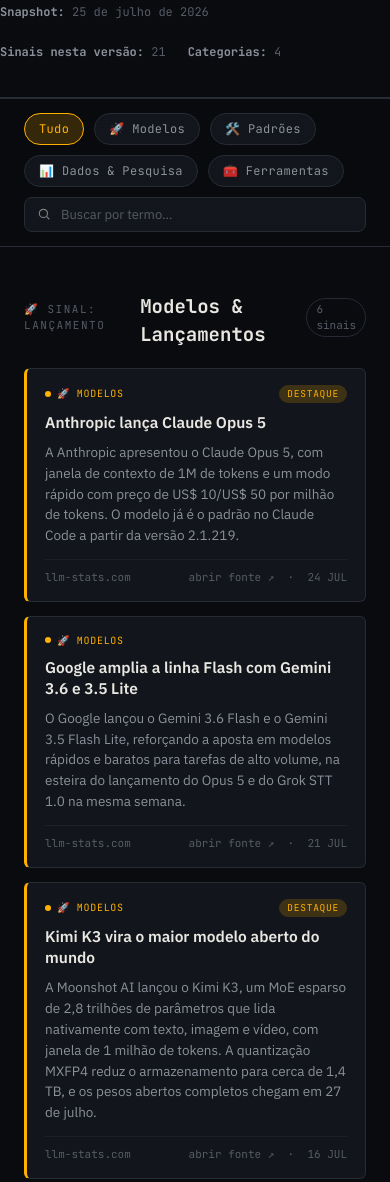
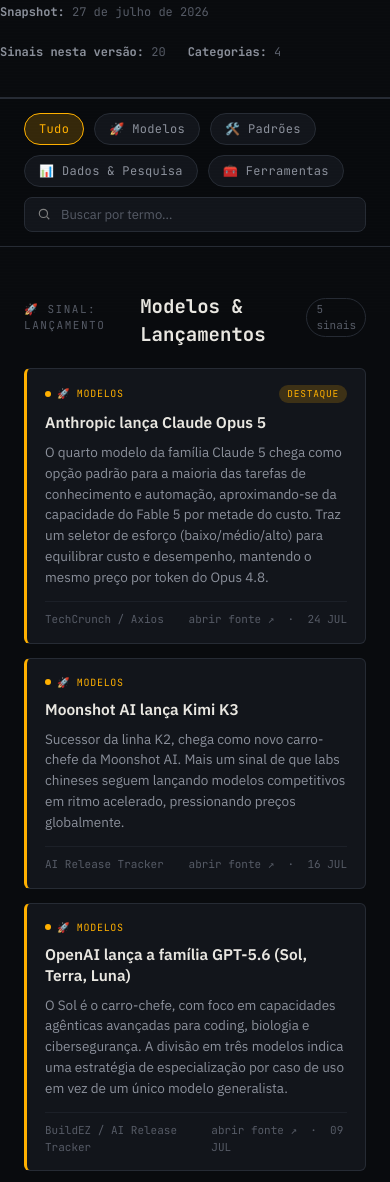
Before and after one commit to RafaelCusma/ai_engineering_radar, a plain HTML site: page index.html in a window 390 px wide. Shown: the part 532-1714 px from the top of the page. Drawn offline with Linux system fonts and the light colour scheme.

Commit message:
Publica Radar de AI Engineering — snapshot 2026-07-27

```diff
--- a/index.html
+++ b/index.html
@@ -310,15 +310,15 @@
 <header>
   <div class="topbar">
     <span><span class="dot-live"></span>RADAR DE AI ENGINEERING — SNAPSHOT LOCAL</span>
-    <span id="clock-label">25 JUL 2026</span>
+    <span id="clock-label">27 JUL 2026</span>
   </div>
   <div class="wrap hero">
     <div>
       <h1>Radar de <span>AI Engineering</span></h1>
       <p class="lede">Painel pessoal com os sinais mais relevantes da semana em IA aplicada à engenharia: novos modelos, padrões de arquitetura de agentes, dados/pesquisa que importam na prática e o que mudou nas ferramentas do dia a dia.</p>
       <div class="meta-row">
-        <span><b>Snapshot:</b> 25 de julho de 2026</span>
-        <span><b>Sinais nesta versão:</b> 21</span>
+        <span><b>Snapshot:</b> 27 de julho de 2026</span>
+        <span><b>Sinais nesta versão:</b> 20</span>
         <span><b>Categorias:</b> 4</span>
       </div>
     </div>
@@ -335,7 +335,7 @@
         <div class="blip" style="top:44%; left:78%; animation-delay:1.4s;"></div>
         <div class="blip" style="top:78%; left:70%; animation-delay:2.1s;"></div>
       </div>
-      <div class="scope-caption">6 sinais em destaque hoje</div>
+      <div class="scope-caption">4 sinais em destaque hoje</div>
     </div>
   </div>
 </header>
@@ -399,7 +399,7 @@
 
   <footer>
     <span>Radar de AI Engineering · gerado com Claude</span>
-    <span>Snapshot: 25 JUL 2026 · uso pessoal, offline-first</span>
+    <span>Snapshot: 27 JUL 2026 · uso pessoal, offline-first</span>
   </footer>
 </div>
 
@@ -407,192 +407,183 @@
 const DATA = [
   {
     "cat": "modelos",
-    "date": "2026-07-16",
-    "hot": true,
-    "title": "Kimi K3 vira o maior modelo aberto do mundo",
-    "summary": "A Moonshot AI lançou o Kimi K3, um MoE esparso de 2,8 trilhões de parâmetros que lida nativamente com texto, imagem e vídeo, com janela de 1 milhão de tokens. A quantização MXFP4 reduz o armazenamento para cerca de 1,4 TB, e os pesos abertos completos chegam em 27 de julho.",
-    "source": "llm-stats.com",
-    "url": "https://llm-stats.com/ai-news"
-  },
-  {
-    "cat": "modelos",
     "date": "2026-07-24",
     "hot": true,
     "title": "Anthropic lança Claude Opus 5",
-    "summary": "A Anthropic apresentou o Claude Opus 5, com janela de contexto de 1M de tokens e um modo rápido com preço de US$ 10/US$ 50 por milhão de tokens. O modelo já é o padrão no Claude Code a partir da versão 2.1.219.",
-    "source": "llm-stats.com",
-    "url": "https://llm-stats.com/ai-news"
-  },
-  {
-    "cat": "modelos",
-    "date": "2026-07-14",
-    "hot": false,
-    "title": "OpenAI libera a família GPT-5.6",
-    "summary": "A GPT-5.6 chegou como uma linha de três modelos — Sol, Terra e Luna — após revisão do Departamento de Comércio dos EUA cliente a cliente. Sol traz um novo modo de subagente 'Ultra', enquanto Terra mira qualidade próxima do GPT-5.5 pela metade do custo.",
-    "source": "llm-stats.com",
-    "url": "https://llm-stats.com/llm-updates"
-  },
-  {
-    "cat": "modelos",
-    "date": "2026-07-08",
-    "hot": false,
-    "title": "xAI acelera com Grok 4.5",
-    "summary": "O Grok 4.5 chegou reforçando as alegações de desempenho em código e tarefas de conhecimento, com menor consumo de tokens por tarefa em relação à geração anterior.",
-    "source": "llm-stats.com",
-    "url": "https://llm-stats.com/ai-news"
+    "summary": "O quarto modelo da família Claude 5 chega como opção padrão para a maioria das tarefas de conhecimento e automação, aproximando-se da capacidade do Fable 5 por metade do custo. Traz um seletor de esforço (baixo/médio/alto) para equilibrar custo e desempenho, mantendo o mesmo preço por token do Opus 4.8.",
+    "source": "TechCrunch / Axios",
+    "url": "https://techcrunch.com/2026/07/24/anthropic-launches-opus-5/"
   },
   {
     "cat": "modelos",
     "date": "2026-07-09",
     "hot": false,
-    "title": "Meta cobra pela primeira vez pelo próprio modelo",
-    "summary": "A Meta lançou o Muse Spark 1.1, seu modelo mais capaz até agora para codificação e tarefas agênticas no mundo real, e passou a cobrar desenvolvedores pelo uso via nova Meta Model API — uma mudança de postura em relação à gratuidade anterior.",
-    "source": "llm-stats.com",
-    "url": "https://llm-stats.com/ai-news"
+    "title": "OpenAI lança a família GPT-5.6 (Sol, Terra, Luna)",
+    "summary": "O Sol é o carro-chefe, com foco em capacidades agênticas avançadas para coding, biologia e cibersegurança. A divisão em três modelos indica uma estratégia de especialização por caso de uso em vez de um único modelo generalista.",
+    "source": "BuildEZ / AI Release Tracker",
+    "url": "https://aireleasetracker.com/latest"
   },
   {
     "cat": "modelos",
-    "date": "2026-07-21",
+    "date": "2026-07-01",
     "hot": false,
-    "title": "Google amplia a linha Flash com Gemini 3.6 e 3.5 Lite",
-    "summary": "O Google lançou o Gemini 3.6 Flash e o Gemini 3.5 Flash Lite, reforçando a aposta em modelos rápidos e baratos para tarefas de alto volume, na esteira do lançamento do Opus 5 e do Grok STT 1.0 na mesma semana.",
-    "source": "llm-stats.com",
-    "url": "https://llm-stats.com/ai-news"
+    "title": "xAI anuncia Grok 4.5",
+    "summary": "Musk posiciona o novo modelo como equivalente em classe ao Opus, porém mais rápido, mais eficiente em tokens e mais barato de operar. Reforça a corrida por eficiência de custo além de puro ganho de benchmark.",
+    "source": "felloai.com",
+    "url": "https://felloai.com/best-ai-models/"
+  },
+  {
+    "cat": "modelos",
+    "date": "2026-07-09",
+    "hot": false,
+    "title": "Meta lança Muse Spark 1.1 e passa a cobrar por API própria",
+    "summary": "O modelo é o mais capaz da Meta até agora para coding e tarefas agênticas do mundo real. Pela primeira vez, a empresa cobra desenvolvedores pelo uso via Meta Model API, sinalizando uma virada de estratégia de modelos gratuitos para monetização direta.",
+    "source": "BuildEZ Blog",
+    "url": "https://buildez.ai/blog/ai-new-model-july-2026-developments"
+  },
+  {
+    "cat": "modelos",
+    "date": "2026-07-16",
+    "hot": false,
+    "title": "Moonshot AI lança Kimi K3",
+    "summary": "Sucessor da linha K2, chega como novo carro-chefe da Moonshot AI. Mais um sinal de que labs chineses seguem lançando modelos competitivos em ritmo acelerado, pressionando preços globalmente.",
+    "source": "AI Release Tracker",
+    "url": "https://aireleasetracker.com/latest"
   },
   {
     "cat": "padroes",
     "date": "2026-07-28",
     "hot": true,
-    "title": "MCP muda de arquitetura em atualização de especificação",
-    "summary": "A nova versão da especificação MCP, com data de publicação em 28 de julho, remove o modelo de sessão da camada de protocolo e elimina o handshake initialize/initialized. A autorização passa a se alinhar a OAuth 2.1 e OpenID Connect, tornando servidores MCP formalmente servidores de recursos OAuth 2.1.",
-    "source": "WorkOS",
-    "url": "https://workos.com/blog/mcp-2026-spec-agent-authentication"
-  },
-  {
-    "cat": "padroes",
-    "date": "2026-06-15",
-    "hot": false,
-    "title": "A2A atinge v1.0 e sai da fase experimental",
-    "summary": "O protocolo A2A chegou à versão 1.0 com Agent Cards assinados para verificação criptográfica, mais de 150 organizações em produção e SDKs em cinco linguagens — consolidando-se como o padrão de comunicação entre agentes ao lado do MCP.",
-    "source": "Zylos Research",
-    "url": "https://zylos.ai/research/2026-03-26-agent-interoperability-protocols-mcp-a2a-acp-convergence/"
+    "title": "MCP recebe sua maior atualização de spec desde o lançamento",
+    "summary": "A versão 2026-07-28 remove o handshake de inicialização e o conceito de sessão fixa a uma instância de servidor: capacidades do cliente agora viajam em metadados a cada requisição, e um novo método permite descobrir capacidades do servidor sob demanda. O objetivo é permitir que qualquer instância atenda qualquer requisição, eliminando sticky sessions.",
+    "source": "WorkOS / Agentic AI Foundation",
+    "url": "https://aaif.io/blog/mcp-2026-07-28-whats-changing-and-how-to-migrate"
   },
   {
     "cat": "padroes",
     "date": "2026-07-20",
     "hot": false,
-    "title": "A pilha de protocolos agênticos ganha forma",
-    "summary": "Analistas descrevem 2026 como o ano em que o stack de padrões para IA agêntica se solidifica: MCP para ferramentas, A2A para comunicação entre agentes, WebMCP para o navegador e OSI cobrindo pagamentos, identidade e segurança.",
-    "source": "DataLakehouse Hub",
-    "url": "https://datalakehousehub.com/blog/state-of-agentic-ai-standards-2026/"
+    "title": "MCP passa a ser hospedado pela Agentic AI Foundation (Linux Foundation)",
+    "summary": "A mudança de governança busca garantir neutralidade no protocolo à medida que ele cresce além de ferramentas locais para uma arquitetura distribuída. Autorização também fica mais rígida: um token emitido para um servidor MCP não pode mais ser reutilizado em outro.",
+    "source": "Agentic AI Foundation (AAIF)",
+    "url": "https://aaif.io/blog/mcp-is-growing-up"
   },
   {
     "cat": "padroes",
     "date": "2026-07-15",
     "hot": false,
-    "title": "Agentes de código passam a expor o plano antes de agir",
-    "summary": "O Cursor passou a responder com um plano antes de começar a executar, permitindo que o usuário intervenha cedo, e atualiza o status a cada etapa do trabalho. O padrão de 'plan-first' vem se espalhando entre agentes de codificação como forma de aumentar a confiança do usuário.",
-    "source": "Gradually.ai",
-    "url": "https://www.gradually.ai/en/changelogs/cursor/"
+    "title": "WebMCP ganha tração como camada de agentes para o navegador",
+    "summary": "O padrão evolui para permitir que sites exponham ferramentas diretamente a agentes de IA rodando no browser, complementando MCP e A2A. Ainda é um padrão em consolidação, mas já aparece como peça da pilha agêntica que está se formando ao longo de 2026.",
+    "source": "Spronta",
+    "url": "https://www.spronta.com/blog/state-of-webmcp-july-2026/"
   },
   {
     "cat": "padroes",
-    "date": "2026-07-18",
+    "date": "2026-07-10",
     "hot": false,
-    "title": "Codex reforça guardrails após regressão de prompting",
-    "summary": "A OpenAI restaurou o comportamento de auto-revisão do 'Guardian' no Codex após uma regressão que alterava política, formato de requisição e comportamento das ferramentas — um lembrete de como guardrails de segurança em agentes ainda são frágeis a mudanças de prompt.",
-    "source": "Releasebot",
-    "url": "https://releasebot.io/updates/openai/codex"
+    "title": "Stack de padrões agênticos se consolida: MCP, A2A, WebMCP e OSI",
+    "summary": "Uma visão geral do estado da arte mostra camadas se especializando: MCP para acesso a ferramentas e dados, A2A para comunicação entre agentes, WebMCP para agentes no browser. A tendência é interoperabilidade entre protocolos em vez de um vencedor único.",
+    "source": "DEV Community",
+    "url": "https://dev.to/alexmercedcoder/the-state-of-agentic-ai-standards-in-2026-mcp-a2a-webmcp-osi-and-the-protocol-stack-taking-3o2l"
+  },
+  {
+    "cat": "padroes",
+    "date": "2026-07-06",
+    "hot": false,
+    "title": "LangChain e LangGraph oficializam a versão 1.0 e mudam o padrão de orquestração",
+    "summary": "O AgentExecutor entra em modo de manutenção até dezembro de 2026, sendo substituído por create_react_agent() para padrões prontos ou StateGraph do LangGraph para orquestração customizada. É um sinal claro de maturação do framework em direção a padrões mais explícitos de controle de estado.",
+    "source": "LangChain Blog",
+    "url": "https://www.langchain.com/blog/langchain-langgraph-1dot0"
   },
   {
     "cat": "dados",
-    "date": "2026-07-02",
+    "date": "2026-07-22",
+    "hot": true,
+    "title": "Hyperscalers devem investir entre US$ 660 e 690 bilhões em capex de IA em 2026",
+    "summary": "Microsoft, Alphabet, Amazon, Meta e Oracle juntas projetam esse volume de investimento em infraestrutura, um salto expressivo sobre 2025. Só a Microsoft adicionou quase 1 gigawatt de capacidade de data center no segundo trimestre fiscal, com boa parte do capex indo para GPUs e silício customizado de inferência.",
+    "source": "Futurum Group",
+    "url": "https://futurumgroup.com/insights/ai-capex-2026-the-690b-infrastructure-sprint/"
+  },
+  {
+    "cat": "dados",
+    "date": "2026-07-01",
     "hot": false,
-    "title": "Novo benchmark mede evolução autônoma de políticas em agentes",
-    "summary": "O paper EvoPolicyGym, publicado no arXiv em 2 de julho, avalia como agentes LLM aprimoram políticas iterativamente sob restrição de orçamento. O GPT-5.5 liderou nos 16 ambientes de teste avaliados pelos autores.",
-    "source": "arXiv / MasterNodeAI",
-    "url": "https://www.masternodeai.com/en/news/evopolicygym-autonomous-policy-evolution-benchmark"
+    "title": "Memória de agentes vira componente arquitetural de primeira classe",
+    "summary": "Um levantamento sobre o estado da memória em agentes de IA em 2026 mostra que o tema ganhou benchmark suite própria, literatura de pesquisa dedicada e um ecossistema crescente de ferramentas. Gaps de até 15 pontos de acurácia entre arquiteturas em consultas temporais tornam a escolha de arquitetura de memória mais decisiva do que parecia.",
+    "source": "Mem0",
+    "url": "https://mem0.ai/blog/state-of-ai-agent-memory-2026"
+  },
+  {
+    "cat": "dados",
+    "date": "2026-07-05",
+    "hot": false,
+    "title": "Paper do ICLR 2026 propõe novo benchmark para memória de agentes LLM",
+    "summary": "O MemoryAgentBench avalia sistemas de memória em interações multi-turno incrementais, com código aberto disponível. É um passo em direção a métricas mais padronizadas para comparar abordagens de memória entre diferentes frameworks de agentes.",
+    "source": "GitHub (HUST-AI-HYZ)",
+    "url": "https://github.com/HUST-AI-HYZ/MemoryAgentBench"
+  },
+  {
+    "cat": "dados",
+    "date": "2026-04-15",
+    "hot": false,
+    "title": "Novo algoritmo de memória token-eficiente mostra ganhos relevantes",
+    "summary": "Baseado em extração hierárquica de passagem única e recuperação multi-sinal, o algoritmo trouxe ganhos de +29,6 pontos em consultas temporais e +23,1 pontos em raciocínio multi-hop. São justamente as categorias que mais refletem como agentes lidam com histórico real de usuários, e o resultado segue sendo referenciado em discussões mais recentes sobre arquitetura de memória.",
+    "source": "Mem0 / Vektor Memory",
+    "url": "https://mem0.ai/blog/state-of-ai-agent-memory-2026"
   },
   {
     "cat": "dados",
     "date": "2026-07-10",
     "hot": false,
-    "title": "Benchmarks tradicionais mostram sinais de saturação",
-    "summary": "Uma revisão de julho aponta que MMLU já ultrapassa 90% entre os modelos de ponta, o HumanEval sofre com contaminação de dados de treino, e o SWE-Bench varia até 25 pontos percentuais dependendo do scaffolding usado — reforçando que nenhum benchmark isolado prevê bem o desempenho em produção.",
-    "source": "DataVLab",
-    "url": "https://datavlab.ai/post/llm-benchmarks-2026-which-model-for-which-job"
-  },
-  {
-    "cat": "dados",
-    "date": "2026-07-20",
-    "hot": true,
-    "title": "Hyperscalers devem investir até US$ 725 bi em infraestrutura de IA em 2026",
-    "summary": "Amazon, Microsoft, Alphabet, Meta e Oracle juntas devem investir entre US$ 660 bi e US$ 725 bi em infraestrutura de IA neste ano, quase dobrando o gasto de 2025. Cerca de 75% desse total vai direto para GPUs, data centers e equipamentos especializados.",
-    "source": "Futurum Group",
-    "url": "https://futurumgroup.com/insights/ai-capex-2026-the-690b-infrastructure-sprint/"
-  },
-  {
-    "cat": "dados",
-    "date": "2026-07-20",
-    "hot": false,
-    "title": "Capacidade de data center em construção passa de 23 GW",
-    "summary": "A capacidade de TI de data centers em construção no mundo já ultrapassa 23 gigawatts, com cerca de três quartos concentrados nos EUA — um indicador direto da pressão de demanda por compute para treinar e servir modelos cada vez maiores.",
-    "source": "BloombergNEF",
-    "url": "https://about.bnef.com/insights/data-centers/ai-data-center-build-advances-at-full-speed-five-things-to-know/"
-  },
-  {
-    "cat": "dados",
-    "date": "2026-07-15",
-    "hot": false,
-    "title": "GLM-5.2 assume a liderança entre os modelos abertos",
-    "summary": "O GLM-5.2 se tornou o melhor LLM open-source de julho, com 91,2% no GPQA Diamond e 62,1% no SWE-bench Pro, reduzindo a distância entre modelos abertos e proprietários em tarefas de raciocínio e engenharia de software.",
-    "source": "Techsy",
-    "url": "https://techsy.io/en/blog/best-open-source-llms-2026"
+    "title": "Custo de inferência equivalente ao GPT-4 caiu de US$30 para menos de US$1 por milhão de tokens",
+    "summary": "A queda de 10 a 100x ao ano é atribuída à combinação de competição entre labs e ganhos de infraestrutura. O dado reforça que a barreira de entrada para construir produtos com IA de ponta continua caindo rapidamente.",
+    "source": "LLM Stats",
+    "url": "https://llm-stats.com/ai-trends"
   },
   {
     "cat": "ferramentas",
-    "date": "2026-07-24",
-    "hot": true,
-    "title": "Claude Code adota o Opus 5 como padrão",
-    "summary": "A versão 2.1.219 do Claude Code passou a usar o claude-opus-5 como modelo Opus padrão, com contexto de 1M de tokens e modo rápido. A mesma leva de atualizações trouxe a configuração sandbox.network.strictAllowlist para bloquear hosts não autorizados em comandos sandboxed.",
+    "date": "2026-07-20",
+    "hot": false,
+    "title": "Claude Code (v2.1.207–212): subagentes aninhados e limites de sessão",
+    "summary": "Subagentes aninhados agora vão até profundidade 3 por padrão (antes era 1), e o skill claude-api passa a usar Opus 5 por padrão. Para evitar loops descontrolados, chamadas de WebSearch e criação de subagentes agora têm um teto de 200 por sessão, ajustável via variáveis de ambiente.",
     "source": "Releasebot",
     "url": "https://releasebot.io/updates/anthropic/claude-code"
   },
   {
     "cat": "ferramentas",
-    "date": "2026-07-23",
+    "date": "2026-07-20",
     "hot": false,
-    "title": "Cursor lança roteamento automático de modelo",
-    "summary": "O Cursor Router, lançado em 23 de julho, escolhe automaticamente o modelo por requisição, prometendo qualidade de ponta com custo até 60% menor. Times podem escolher entre os modos Intelligence, Balance ou Cost, com controles administrativos para padrões e acesso a modelos.",
-    "source": "ExplainX",
-    "url": "https://explainx.ai/blog/cursor-doubled-usage-limits-again-july-21-2026"
+    "title": "Claude Code deixa de rodar /verify e /code-review automaticamente",
+    "summary": "Os dois skills passam a exigir invocação manual em vez de rodarem sozinhos ao final de uma tarefa. A mudança dá mais controle ao usuário sobre quando gastar tempo e tokens em verificação, ao custo de exigir um passo extra deliberado.",
+    "source": "ClaudeLog",
+    "url": "https://claudelog.com/claude-code-changelog/"
   },
   {
     "cat": "ferramentas",
-    "date": "2026-07-20",
-    "hot": false,
-    "title": "Cursor chega ao iOS em beta",
-    "summary": "O Cursor lançou seu app para iOS em beta público para todos os planos pagos, trazendo agentes always-on, controle remoto, notificações ao vivo e ferramentas de revisão mobile para acompanhar o trabalho de qualquer lugar.",
+    "date": "2026-07-08",
+    "hot": true,
+    "title": "Cursor lança Auto mode com roteador de modelos e o Composer 2",
+    "summary": "O Cursor Router escolhe automaticamente o modelo mais adequado para cada requisição, com modos de Inteligência, Equilíbrio ou Custo disponíveis em desktop, web, iOS, CLI e SDK. O Composer 2, modelo de coding próprio do Cursor, permite cadeias de raciocínio mais longas e refactors maiores com mais contexto entre arquivos.",
     "source": "Gradually.ai",
     "url": "https://www.gradually.ai/en/changelogs/cursor/"
   },
   {
     "cat": "ferramentas",
-    "date": "2026-07-17",
+    "date": "2026-07-08",
     "hot": false,
-    "title": "Codex ganha voz e suporte a múltiplas pastas",
-    "summary": "O Codex adicionou o modo de voz do ChatGPT no app desktop e passou a suportar múltiplos projetos locais simultâneos, com uma pasta primária para chats e operações Git — facilitando o trabalho em vários repositórios ao mesmo tempo.",
-    "source": "Releasebot",
-    "url": "https://releasebot.io/updates/openai/codex"
+    "title": "Cursor lança beta público para iOS",
+    "summary": "O app traz agentes always-on, controle remoto, notificações ao vivo e ferramentas de revisão mobile, disponível em todos os planos pagos. É um movimento para tornar o desenvolvimento agêntico algo que se acompanha e guia de qualquer lugar, não só na mesa de trabalho.",
+    "source": "Gradually.ai",
+    "url": "https://www.gradually.ai/en/changelogs/cursor/"
   },
   {
     "cat": "ferramentas",
-    "date": "2026-07-16",
+    "date": "2026-07-10",
     "hot": false,
-    "title": "LangChain adiciona middleware de moderação de conteúdo",
-    "summary": "O LangChain passou a oferecer um middleware de moderação de conteúdo usando a moderação da OpenAI, capaz de checar entrada do usuário, saída do modelo e resultados de ferramentas. A biblioteca também passou a usar por padrão a Responses API para strings de modelo prefixadas com 'openai:'.",
-    "source": "LangChain Changelog",
-    "url": "https://changelog.langchain.com/"
+    "title": "LangGraph chega à versão 1.2.9",
+    "summary": "Sequência de releases incrementais (1.2.8 em 6/7, 1.2.9 em 10/7) após a consolidação da v1.0, usada em produção por empresas como Uber, LinkedIn e Klarna. Reforça o LangGraph como opção madura para orquestração customizada de agentes via StateGraph.",
+    "source": "PyPI",
+    "url": "https://pypi.org/project/langgraph/"
   }
 ];
 
```
